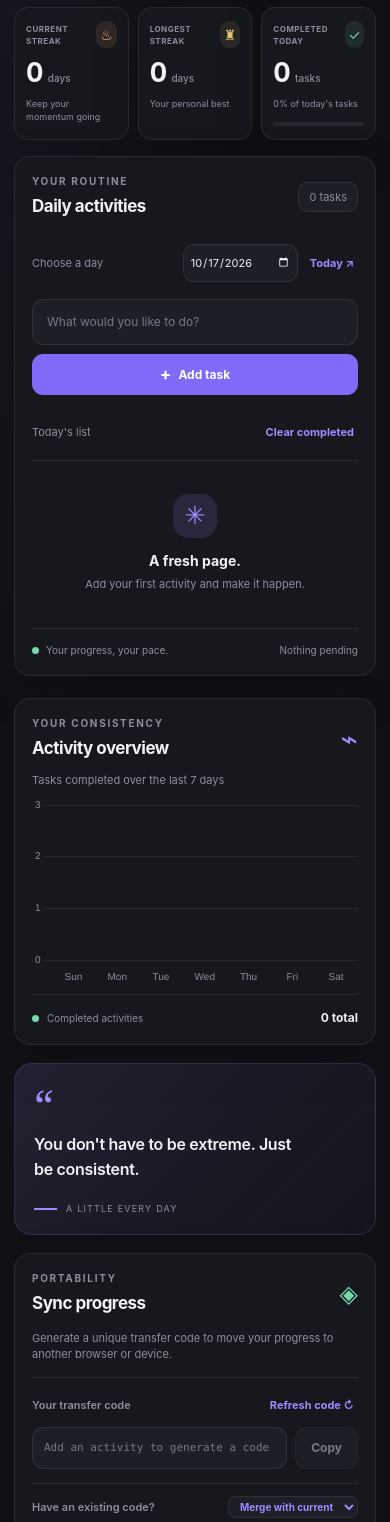
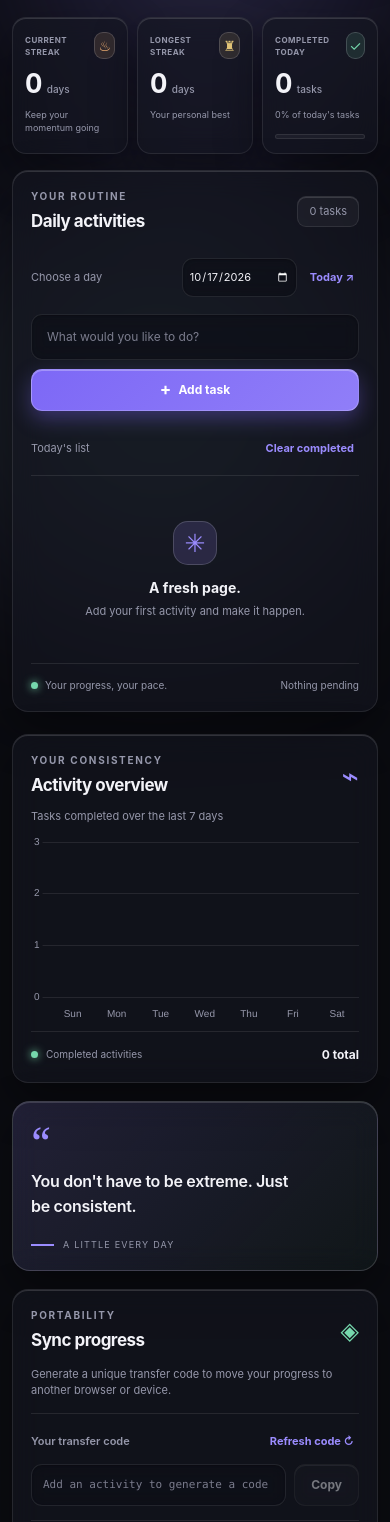
Before and after one commit to penguincodes-com/Activity-tracker, a plain HTML site: page index1.html in a window 390 px wide. Shown: the part 233-1755 px from the top of the page. Drawn offline with nearby package versions, Linux system fonts and the light colour scheme.

Commit message:
Added GlassMorphism

```diff
--- a/style2.css
+++ b/style2.css
@@ -1,41 +1,64 @@
-/* DAYFLOW — Activity Tracker */
+/* DAYFLOW — Activity Tracker Glassmorphic Edition */
 
 :root {
   color-scheme: dark;
-  --bg: #101114;
-  --surface: #17181e;
-  --surface-2: #1d1f27;
-  --surface-3: #242630;
-  --border: rgba(255,255,255,.075);
-  --text: #f1f1f6;
-  --muted: #8c8e9e;
+  --bg: #0b0c11;
+  --surface-solid: #151720;
+  --surface: rgba(22, 24, 34, 0.58);
+  --surface-2: rgba(255, 255, 255, 0.045);
+  --surface-3: rgba(30, 32, 46, 0.82);
+  --surface-hover: rgba(255, 255, 255, 0.08);
+  --surface-input: rgba(12, 13, 20, 0.55);
+
+  --border: rgba(255, 255, 255, 0.09);
+  --border-light: rgba(255, 255, 255, 0.16);
+  --border-focus: rgba(155, 140, 255, 0.45);
+
+  --text: #f3f3f8;
+  --muted: #9698ab;
   --accent: #9b8cff;
-  --accent-strong: #806af8;
-  --accent-soft: rgba(155,140,255,.13);
+  --accent-strong: #7d68f6;
+  --accent-soft: rgba(155, 140, 255, 0.16);
+
   --green: #76d9ad;
   --orange: #ffb978;
   --danger: #ff818b;
-  --shadow: 0 16px 50px rgba(0,0,0,.13);
+
+  --glass-blur: blur(14px);
+  --glass-blur-heavy: blur(22px);
+  --glass-specular: inset 0 1px 0 0 rgba(255, 255, 255, 0.14);
+  --glass-shadow: 0 18px 45px rgba(0, 0, 0, 0.38);
+
   --radius: 18px;
-  --transition: 180ms ease;
+  --transition: 180ms cubic-bezier(0.16, 1, 0.3, 1);
 }
 
 body.light-theme {
   color-scheme: light;
-  --bg: #f3f3f8;
-  --surface: #ffffff;
-  --surface-2: #f8f8fc;
-  --surface-3: #efedf8;
-  --border: rgba(30,30,60,.10);
-  --text: #222234;
-  --muted: #747487;
-  --accent: #7058dc;
-  --accent-strong: #6048ce;
-  --accent-soft: rgba(112,88,220,.10);
+  --bg: #ebeaf4;
+  --surface-solid: #ffffff;
+  --surface: rgba(255, 255, 255, 0.65);
+  --surface-2: rgba(255, 255, 255, 0.45);
+  --surface-3: rgba(240, 239, 250, 0.9);
+  --surface-hover: rgba(255, 255, 255, 0.85);
+  --surface-input: rgba(255, 255, 255, 0.58);
+
+  --border: rgba(255, 255, 255, 0.55);
+  --border-light: rgba(255, 255, 255, 0.85);
+  --border-focus: rgba(112, 88, 220, 0.45);
+
+  --text: #1d1e2e;
+  --muted: #6f7184;
+  --accent: #6f57dc;
+  --accent-strong: #5f45d1;
+  --accent-soft: rgba(111, 87, 220, 0.12);
+
   --green: #238e68;
   --orange: #a96320;
   --danger: #d63649;
-  --shadow: 0 16px 50px rgba(35,30,75,.06);
+
+  --glass-specular: inset 0 1px 0 0 rgba(255, 255, 255, 0.75);
+  --glass-shadow: 0 18px 45px rgba(35, 30, 75, 0.08);
 }
 
 * { box-sizing: border-box; }
@@ -45,14 +68,51 @@ html { scroll-behavior: smooth; }
 body {
   margin: 0;
   min-height: 100vh;
-  background:
-    radial-gradient(ellipse at 6% 0%, rgba(111,91,205,.09), transparent 38%),
-    var(--bg);
+  background-color: var(--bg);
   color: var(--text);
   font-family: Inter, "Segoe UI", system-ui, -apple-system, sans-serif;
   font-size: 14px;
   line-height: 1.5;
-  transition: background var(--transition), color var(--transition);
+  position: relative;
+  overflow-x: hidden;
+  transition: background-color var(--transition), color var(--transition);
+}
+
+/* ambient glowing mesh layers for realistic glass refraction */
+body::before,
+body::after {
+  content: "";
+  position: fixed;
+  border-radius: 50%;
+  pointer-events: none;
+  z-index: -1;
+  transform: translate3d(0, 0, 0);
+}
+
+body::before {
+  width: 580px;
+  height: 580px;
+  top: -120px;
+  left: -80px;
+  background: radial-gradient(circle, rgba(155, 140, 255, 0.22) 0%, rgba(125, 104, 246, 0.07) 50%, transparent 70%);
+  filter: blur(55px);
+}
+
+body::after {
+  width: 620px;
+  height: 620px;
+  bottom: -100px;
+  right: -80px;
+  background: radial-gradient(circle, rgba(118, 217, 173, 0.17) 0%, rgba(155, 140, 255, 0.07) 45%, transparent 70%);
+  filter: blur(65px);
+}
+
+body.light-theme::before {
+  background: radial-gradient(circle, rgba(155, 140, 255, 0.32) 0%, rgba(111, 87, 220, 0.12) 50%, transparent 70%);
+}
+
+body.light-theme::after {
+  background: radial-gradient(circle, rgba(118, 217, 173, 0.24) 0%, rgba(155, 140, 255, 0.1) 45%, transparent 70%);
 }
 
 button, input, select { font: inherit; }
@@ -62,8 +122,7 @@ button:focus-visible, input:focus-visible, select:focus-visible {
   outline-offset: 3px;
 }
 
-button:disabled { opacity: .45; cursor: not-allowed; }
-
+button:disabled { opacity: 0.45; cursor: not-allowed; }
 button { -webkit-tap-highlight-color: transparent; }
 
 .app-shell {
@@ -71,12 +130,23 @@ button { -webkit-tap-highlight-color: transparent; }
   margin: 0 auto;
 }
 
+/* sticky floating glass topbar */
 .topbar {
-  min-height: 82px;
+  min-height: 74px;
   display: flex;
   align-items: center;
   justify-content: space-between;
-  border-bottom: 1px solid var(--border);
+  position: sticky;
+  top: 14px;
+  z-index: 25;
+  margin: 14px 0 20px;
+  padding: 0 22px;
+  border: 1px solid var(--border);
+  background: var(--surface);
+  backdrop-filter: var(--glass-blur);
+  -webkit-backdrop-filter: var(--glass-blur);
+  border-radius: 20px;
+  box-shadow: var(--glass-shadow), var(--glass-specular);
 }
 
 .brand {
@@ -99,10 +169,10 @@ button { -webkit-tap-highlight-color: transparent; }
   background: var(--accent-soft);
   color: var(--accent);
   font-size: 23px;
+  border: 1px solid var(--border-light);
 }
 
 .brand-dot { color: var(--accent); }
-
 .topbar-right { display: flex; align-items: center; gap: 18px; }
 
 .save-status {
@@ -119,6 +189,7 @@ button { -webkit-tap-highlight-color: transparent; }
   border-radius: 50%;
   background: var(--green);
   flex-shrink: 0;
+  box-shadow: 0 0 8px var(--green);
 }
 
 .icon-button {
@@ -128,24 +199,31 @@ button { -webkit-tap-highlight-color: transparent; }
   height: 39px;
   border-radius: 12px;
   border: 1px solid var(--border);
-  background: var(--surface);
+  background: var(--surface-2);
+  backdrop-filter: var(--glass-blur);
+  -webkit-backdrop-filter: var(--glass-blur);
   font-size: 20px;
   cursor: pointer;
-  transition: transform var(--transition), background var(--transition);
+  box-shadow: var(--glass-specular);
+  transition: transform var(--transition), background-color var(--transition), border-color var(--transition);
 }
 
-.icon-button:hover { transform: rotate(12deg); background: var(--surface-3); }
+.icon-button:hover {
+  transform: rotate(12deg);
+  background: var(--surface-hover);
+  border-color: var(--border-light);
+}
 
 .welcome {
   display: flex;
   justify-content: space-between;
   align-items: center;
   gap: 20px;
-  padding: 37px 0 29px;
+  padding: 30px 0 25px;
 }
 
 .eyebrow {
-  margin: 0 0 9px;
+  margin: 0 0 8px;
   color: var(--muted);
   font-size: 10px;
   font-weight: 750;
@@ -162,20 +240,22 @@ h1 {
 }
 
 h1 span { color: var(--accent); }
-
 .subtitle { color: var(--muted); margin: 0; font-size: 14px; }
 
 .date-badge {
   display: flex;
   align-items: center;
   gap: 12px;
-  padding: 13px 16px;
+  padding: 13px 18px;
   border: 1px solid var(--border);
   background: var(--surface);
-  border-radius: 15px;
+  backdrop-filter: var(--glass-blur);
+  -webkit-backdrop-filter: var(--glass-blur);
+  border-radius: 16px;
+  box-shadow: var(--glass-shadow), var(--glass-specular);
 }
 
-.date-badge-icon { font-size: 25px; color: var(--accent); }
+.date-badge-icon { font-size: 24px; color: var(--accent); }
 .date-badge strong, .date-badge small { display: block; }
 .date-badge strong { font-size: 13px; }
 .date-badge small { color: var(--muted); font-size: 11px; margin-top: 2px; }
@@ -190,35 +270,44 @@ h1 span { color: var(--accent); }
 .stat-card, .panel {
   border: 1px solid var(--border);
   background: var(--surface);
+  backdrop-filter: var(--glass-blur);
+  -webkit-backdrop-filter: var(--glass-blur);
   border-radius: var(--radius);
-  box-shadow: var(--shadow);
+  box-shadow: var(--glass-shadow), var(--glass-specular);
+  transform: translateZ(0);
 }
 
 .stat-card {
   min-width: 0;
-  padding: 20px 22px;
-  transition: transform var(--transition), border-color var(--transition);
+  padding: 22px 24px;
+  contain: paint;
+  transition: transform var(--transition), border-color var(--transition), box-shadow var(--transition);
 }
 
-.stat-card:hover { transform: translateY(-2px); border-color: rgba(155,140,255,.25); }
+.stat-card:hover {
+  transform: translateY(-3px) translateZ(0);
+  border-color: var(--border-focus);
+  box-shadow: 0 22px 50px rgba(0, 0, 0, 0.42), var(--glass-specular);
+}
 
 .stat-top { display: flex; justify-content: space-between; align-items: center; gap: 10px; }
 .stat-label { font-size: 10px; color: var(--muted); font-weight: 750; letter-spacing: 1px; }
 
 .stat-icon {
-  width: 33px;
-  height: 33px;
+  width: 34px;
+  height: 34px;
   border-radius: 11px;
   display: grid;
   place-items: center;
   background: var(--accent-soft);
   color: var(--accent);
   font-size: 17px;
+  border: 1px solid var(--border-light);
 }
 
-.stat-icon.fire { color: var(--orange); background: rgba(255,185,120,.10); }
-.stat-icon.trophy { color: #e5c779; background: rgba(229,199,121,.10); }
-.stat-icon.check-icon { color: var(--green); background: rgba(118,217,173,.10); }
+.stat-icon.fire { color: var(--orange); background: rgba(255, 185, 120, 0.12); }
+.stat-icon.trophy { color: #e5c779; background: rgba(229, 199, 121, 0.12); }
+.stat-icon.check-icon { color: var(--green); background: rgba(118, 217, 173, 0.12); }
 
 .stat-value {
   margin-top: 12px;
@@ -232,8 +321,23 @@ h1 span { color: var(--accent); }
 .stat-value small { font-size: 12px; font-weight: 500; letter-spacing: 0; color: var(--muted); }
 .stat-foot { color: var(--muted); margin: 9px 0 0; font-size: 11px; }
 
-.progress-track { height: 4px; margin-top: 12px; background: var(--surface-3); border-radius: 8px; overflow: hidden; }
-.progress-fill { width: 0; height: 100%; border-radius: inherit; background: var(--green); transition: width 350ms ease; }
+.progress-track {
+  height: 5px;
+  margin-top: 13px;
+  background: var(--surface-2);
+  border-radius: 8px;
+  overflow: hidden;
+  border: 1px solid var(--border);
+}
+
+.progress-fill {
+  width: 0;
+  height: 100%;
+  border-radius: inherit;
+  background: var(--green);
+  box-shadow: 0 0 10px var(--green);
+  transition: width 350ms ease;
+}
 
 .main-grid {
   display: grid;
@@ -242,41 +346,53 @@ h1 span { color: var(--accent); }
   gap: 22px;
 }
 
-.panel { padding: 23px; min-width: 0; }
-
+.panel { padding: 24px; min-width: 0; }
 .panel-heading { display: flex; justify-content: space-between; align-items: center; gap: 12px; }
 .panel-heading .eyebrow { margin-bottom: 5px; }
-.panel-heading h2 { margin: 0; font-size: 19px; letter-spacing: -.5px; }
+.panel-heading h2 { margin: 0; font-size: 19px; letter-spacing: -0.5px; }
 
 .task-count {
   white-space: nowrap;
-  padding: 6px 10px;
+  padding: 6px 11px;
   border: 1px solid var(--border);
   background: var(--surface-2);
   color: var(--muted);
   border-radius: 9px;
   font-size: 11px;
+  box-shadow: var(--glass-specular);
 }
 
-.date-picker-row { display: flex; align-items: center; gap: 12px; margin: 24px 0 12px; }
+.date-picker-row { display: flex; align-items: center; gap: 12px; margin: 24px 0 14px; }
 .date-picker-row label { color: var(--muted); font-size: 12px; }
 
-input[type="date"], #taskInput, #editTaskInput, #exportCodeOutput, #importCodeInput {
+/* frosted input controls */
+input[type="date"],
+#taskInput,
+#editTaskInput,
+#exportCodeOutput,
+#importCodeInput {
   min-width: 0;
   color: var(--text);
-  background: var(--surface-2);
+  background: var(--surface-input);
+  backdrop-filter: blur(8px);
+  -webkit-backdrop-filter: blur(8px);
   border: 1px solid var(--border);
   border-radius: 11px;
-  padding: 11px 12px;
-  transition: border-color var(--transition), background var(--transition);
+  padding: 11px 13px;
+  box-shadow: inset 0 1px 2px rgba(0, 0, 0, 0.22);
+  transition: border-color var(--transition), box-shadow var(--transition), background-color var(--transition);
 }
 
 input[type="date"] { margin-left: auto; font-size: 12px; }
-input:focus { border-color: var(--accent); outline-offset: 2px; }
-input::placeholder { color: var(--muted); opacity: .8; }
+input:focus {
+  border-color: var(--accent);
+  outline: none;
+  box-shadow: 0 0 0 3px var(--accent-soft), inset 0 1px 2px rgba(0, 0, 0, 0.2);
+}
+input::placeholder { color: var(--muted); opacity: 0.8; }
 
 .text-button {
-  padding: 7px 4px;
+  padding: 7px 5px;
   border: 0;
   background: transparent;
   color: var(--accent);
@@ -285,11 +401,10 @@ input::placeholder { color: var(--muted); opacity: .8; }
   font-weight: 650;
   transition: opacity var(--transition);
 }
-
-.text-button:hover { opacity: .7; }
+.text-button:hover { opacity: 0.7; }
 
 .task-form { display: flex; gap: 9px; margin-top: 17px; }
-#taskInput { flex: 1; width: 100%; padding: 13px 14px; font-size: 12px; }
+#taskInput { flex: 1; width: 100%; padding: 13px 15px; font-size: 12px; }
 
 .add-button, .secondary-button {
   display: inline-flex;
@@ -298,22 +413,34 @@ input::placeholder { color: var(--muted); opacity: .8; }
   gap: 7px;
   border: 0;
   border-radius: 11px;
-  padding: 11px 15px;
-  background: var(--accent-strong);
-  color: white;
+  padding: 11px 16px;
   font-size: 12px;
   font-weight: 650;
   cursor: pointer;
   white-space: nowrap;
-  transition: transform var(--transition), filter var(--transition), background var(--transition);
+  transition: transform var(--transition), filter var(--transition), background-color var(--transition), box-shadow var(--transition);
+}
+
+.add-button {
+  background: linear-gradient(135deg, var(--accent-strong), #907ef8);
+  color: #ffffff;
+  border: 1px solid rgba(255, 255, 255, 0.22);
+  box-shadow: 0 8px 20px rgba(125, 104, 246, 0.35), inset 0 1px 0 rgba(255, 255, 255, 0.28);
 }
 
 .add-button:hover { filter: brightness(1.1); transform: translateY(-1px); }
-.add-button:active { transform: scale(.97); }
+.add-button:active { transform: scale(0.97); }
 .add-button span { font-size: 17px; line-height: 1; }
 
-.secondary-button { background: var(--surface-3); color: var(--text); border: 1px solid var(--border); }
-.secondary-button:hover { filter: brightness(1.1); }
+.secondary-button {
+  background: var(--surface-2);
+  backdrop-filter: blur(8px);
+  -webkit-backdrop-filter: blur(8px);
+  color: var(--text);
+  border: 1px solid var(--border);
+  box-shadow: var(--glass-specular);
+}
+.secondary-button:hover { background: var(--surface-hover); border-color: var(--border-light); }
 
 .form-message { min-height: 4px; margin: 0; color: var(--green); font-size: 11px; }
 .form-message.error { color: var(--danger); }
@@ -331,21 +458,37 @@ input::placeholder { color: var(--muted); opacity: .8; }
   font-size: 11px;
 }
 
-.task-list { list-style: none; padding: 0; margin: 0; }
+.task-list { list-style: none; padding: 0; margin: 12px 0 0; }
+
+/* frosted activity tiles */
 .task-item {
   display: flex;
   align-items: center;
   gap: 12px;
-  padding: 13px 2px;
-  border-bottom: 1px solid var(--border);
-  animation: task-enter 230ms ease both;
-  transition: opacity 200ms ease, background var(--transition);
+  padding: 13px 14px;
+  margin-bottom: 8px;
+  border-radius: 12px;
+  background: var(--surface-2);
+  border: 1px solid var(--border);
+  box-shadow: var(--glass-specular);
+  animation: task-enter 220ms ease both;
+  transition: opacity 190ms ease, transform var(--transition), background-color var(--transition), border-color var(--transition);
 }
-.task-item:last-child { border-bottom: 0; }
+
+.task-item:hover {
+  background: var(--surface-hover);
+  border-color: var(--border-light);
+}
+
+.task-item.completed {
+  opacity: 0.65;
+  background: rgba(255, 255, 255, 0.02);
+}
+
 .task-item.removing { opacity: 0; transform: translateX(12px); }
 
 @keyframes task-enter {
-  from { opacity: 0; transform: translateY(7px); }
+  from { opacity: 0; transform: translateY(6px); }
   to { opacity: 1; transform: translateY(0); }
 }
 
@@ -358,25 +501,27 @@ input::placeholder { color: var(--muted); opacity: .8; }
   margin: 0;
   display: grid;
   place-items: center;
-  border: 1.5px solid #666779;
+  border: 1.5px solid rgba(255, 255, 255, 0.3);
   border-radius: 7px;
-  background: transparent;
+  background: var(--surface-input);
   cursor: pointer;
-  transition: background 180ms ease, border-color 180ms ease, transform 180ms ease;
+  transition: background-color 180ms ease, border-color 180ms ease, transform 180ms ease;
 }
+
+body.light-theme .task-check { border-color: rgba(0, 0, 0, 0.25); }
 
 .task-check::after {
   content: "✓";
-  color: #17181e;
+  color: #121319;
   font-size: 14px;
   font-weight: 800;
   transform: scale(0);
-  transition: transform 180ms cubic-bezier(.2,.8,.2,1.5);
+  transition: transform 180ms cubic-bezier(0.2, 0.8, 0.2, 1.5);
 }
 
-.task-check:checked { background: var(--green); border-color: var(--green); }
+.task-check:checked { background: var(--green); border-color: var(--green); box-shadow: 0 0 10px rgba(118, 217, 173, 0.4); }
 .task-check:checked::after { transform: scale(1); }
-.task-check:active { transform: scale(.88); }
+.task-check:active { transform: scale(0.88); }
 
 .task-content { flex: 1; min-width: 0; }
 .task-name {
@@ -389,7 +534,7 @@ input::placeholder { color: var(--muted); opacity: .8; }
 .task-item.completed .task-name { color: var(--muted); text-decoration: line-through; text-decoration-color: var(--green); }
 .task-time { display: block; margin-top: 3px; font-size: 10px; color: var(--muted); }
 
-.task-actions { display: flex; gap: 4px; opacity: .7; transition: opacity var(--transition); }
+.task-actions { display: flex; gap: 4px; opacity: 0.7; transition: opacity var(--transition); }
 .task-item:hover .task-actions, .task-item:focus-within .task-actions { opacity: 1; }
 
 .task-action {
@@ -397,18 +542,29 @@ input::placeholder { color: var(--muted); opacity: .8; }
   height: 31px;
   border: 1px solid transparent;
   background: transparent;
-  border-radius: 9px;
+  border-radius: 8px;
   display: grid;
   place-items: center;
   color: var(--muted);
   cursor: pointer;
-  transition: background var(--transition), color var(--transition);
+  transition: background-color var(--transition), color var(--transition), border-color var(--transition);
 }
-.task-action:hover { background: var(--surface-3); color: var(--text); }
-.task-action.delete:hover { color: var(--danger); background: rgba(255,100,120,.1); }
+.task-action:hover { background: var(--surface-hover); border-color: var(--border); color: var(--text); }
+.task-action.delete:hover { color: var(--danger); background: rgba(255, 100, 120, 0.12); }
 
 .empty-state { padding: 33px 12px; text-align: center; }
-.empty-illustration { width: 44px; height: 44px; display: grid; place-items: center; margin: 0 auto 12px; background: var(--accent-soft); border-radius: 15px; color: var(--accent); font-size: 25px; }
+.empty-illustration {
+  width: 44px;
+  height: 44px;
+  display: grid;
+  place-items: center;
+  margin: 0 auto 12px;
+  background: var(--accent-soft);
+  border: 1px solid var(--border-light);
+  border-radius: 15px;
+  color: var(--accent);
+  font-size: 25px;
+}
 .empty-state h3 { margin-bottom: 5px; font-size: 14px; }
 .empty-state p { margin-bottom: 0; font-size: 11px; color: var(--muted); }
 .empty-state[hidden], .chart-wrap[hidden] { display: none; }
@@ -420,7 +576,7 @@ input::placeholder { color: var(--muted); opacity: .8; }
   gap: 10px;
   border-top: 1px solid var(--border);
   padding-top: 14px;
-  margin-top: 3px;
+  margin-top: 10px;
   color: var(--muted);
   font-size: 10px;
 }
@@ -429,27 +585,38 @@ input::placeholder { color: var(--muted); opacity: .8; }
 .side-column { display: grid; gap: 18px; }
 .chart-panel { padding-bottom: 18px; }
 .chart-icon { color: var(--accent); font-size: 29px; }
-
 .chart-description { margin: 10px 0 8px; color: var(--muted); font-size: 11px; }
 .chart-wrap { height: 185px; width: 100%; position: relative; }
 .chart-fallback { color: var(--muted); font-size: 11px; padding: 12px 0; }
-.chart-summary { display: flex; align-items: center; gap: 8px; padding-top: 14px; margin-top: 8px; border-top: 1px solid var(--border); color: var(--muted); font-size: 10px; }
+.chart-summary {
+  display: flex;
+  align-items: center;
+  gap: 8px;
+  padding-top: 14px;
+  margin-top: 8px;
+  border-top: 1px solid var(--border);
+  color: var(--muted);
+  font-size: 10px;
+}
 .chart-summary strong { margin-left: auto; color: var(--text); font-size: 12px; }
 
 .quote-card {
   overflow: hidden;
   position: relative;
   padding: 22px;
-  border: 1px solid rgba(155,140,255,.17);
+  border: 1px solid var(--border-light);
   border-radius: var(--radius);
-  background: linear-gradient(135deg, rgba(155,140,255,.13), rgba(155,140,255,.035));
+  background: linear-gradient(135deg, rgba(155, 140, 255, 0.16), rgba(118, 217, 173, 0.05));
+  backdrop-filter: var(--glass-blur);
+  -webkit-backdrop-filter: var(--glass-blur);
+  box-shadow: var(--glass-shadow), var(--glass-specular);
 }
 .quote-mark { display: block; color: var(--accent); font-family: Georgia, serif; font-size: 43px; line-height: 1; }
-.quote-text { max-width: 260px; margin: 6px 0 20px; font-size: 16px; font-weight: 600; letter-spacing: -.3px; line-height: 1.55; }
+.quote-text { max-width: 260px; margin: 6px 0 20px; font-size: 16px; font-weight: 600; letter-spacing: -0.3px; line-height: 1.55; }
 .quote-bottom { display: flex; align-items: center; gap: 9px; color: var(--muted); font-size: 9px; letter-spacing: 1.2px; }
 .quote-line { width: 23px; height: 2px; background: var(--accent); }
 
-/* Sync / Import-Export Panel */
+/* sync panel */
 .sync-panel { display: grid; gap: 14px; }
 .privacy-icon { color: var(--green); font-size: 24px; line-height: 1; }
 .sync-description { margin: 0; color: var(--muted); font-size: 11px; line-height: 1.45; }
@@ -475,19 +642,16 @@ input::placeholder { color: var(--muted); opacity: .8; }
 
 .sync-select {
   color: var(--accent);
-  background: var(--surface-2);
+  background: var(--surface-input);
   border: 1px solid var(--border);
   border-radius: 8px;
-  padding: 3px 7px;
+  padding: 4px 8px;
   font-size: 10px;
   font-weight: 650;
   cursor: pointer;
 }
 
-.sync-input-group {
-  display: flex;
-  gap: 8px;
-}
+.sync-input-group { display: flex; gap: 8px; }
 
 #exportCodeOutput, #importCodeInput {
   flex: 1;
@@ -497,10 +661,7 @@ input::placeholder { color: var(--muted); opacity: .8; }
   font-size: 11px;
 }
 
-#exportCodeOutput {
-  color: var(--muted);
-  user-select: all;
-}
+#exportCodeOutput { color: var(--muted); user-select: all; }
 
 .footer {
   display: flex;
@@ -510,42 +671,54 @@ input::placeholder { color: var(--muted); opacity: .8; }
   margin-top: 14px;
   color: var(--muted);
   font-size: 10px;
-  letter-spacing: .5px;
+  letter-spacing: 0.5px;
 }
 .footer-heart { color: #ed8caa; }
 
+/* frosted dialog */
 .edit-dialog {
   width: min(420px, calc(100% - 32px));
-  padding: 25px;
-  border: 1px solid var(--border);
-  border-radius: 20px;
-  background: var(--surface);
+  padding: 26px;
+  border: 1px solid var(--border-light);
+  border-radius: 22px;
+  background: var(--surface-3);
+  backdrop-filter: var(--glass-blur-heavy);
+  -webkit-backdrop-filter: var(--glass-blur-heavy);
   color: var(--text);
-  box-shadow: 0 30px 100px rgba(0,0,0,.45);
+  box-shadow: 0 32px 80px rgba(0, 0, 0, 0.55), var(--glass-specular);
 }
-.edit-dialog::backdrop { background: rgba(0,0,0,.65); backdrop-filter: blur(4px); }
+
+.edit-dialog::backdrop {
+  background: rgba(8, 9, 13, 0.65);
+  backdrop-filter: blur(8px);
+  -webkit-backdrop-filter: blur(8px);
+}
+
 .edit-dialog h2 { margin-bottom: 20px; font-size: 22px; }
 .edit-dialog label { display: block; margin-bottom: 8px; color: var(--muted); font-size: 12px; }
 #editTaskInput { width: 100%; }
 .dialog-actions { display: flex; justify-content: flex-end; gap: 9px; margin-top: 20px; }
 
+/* floating glass toast */
 .toast {
   position: fixed;
-  z-index: 10;
+  z-index: 50;
   bottom: 24px;
   left: 50%;
   max-width: calc(100% - 32px);
-  padding: 12px 17px;
-  border: 1px solid var(--border);
-  border-radius: 12px;
+  padding: 12px 18px;
+  border: 1px solid var(--border-light);
+  border-radius: 14px;
   background: var(--surface-3);
+  backdrop-filter: var(--glass-blur);
+  -webkit-backdrop-filter: var(--glass-blur);
   color: var(--text);
-  box-shadow: var(--shadow);
+  box-shadow: 0 20px 45px rgba(0, 0, 0, 0.42), var(--glass-specular);
   font-size: 12px;
   opacity: 0;
   pointer-events: none;
-  transform: translate(-50%, 12px);
-  transition: opacity 180ms ease, transform 180ms ease;
+  transform: translate(-50%, 14px);
+  transition: opacity 200ms ease, transform 200ms cubic-bezier(0.16, 1, 0.3, 1);
 }
 .toast.visible { opacity: 1; transform: translate(-50%, 0); }
 
@@ -556,9 +729,25 @@ input::placeholder { color: var(--muted); opacity: .8; }
   padding: 0;
   margin: -1px;
   overflow: hidden;
-  clip: rect(0,0,0,0);
+  clip: rect(0, 0, 0, 0);
   white-space: nowrap;
   border: 0;
+}
+
+/* solid fallback for browsers without backdrop-filter support */
+@supports not (backdrop-filter: blur(1px)) {
+  .topbar,
+  .stat-card,
+  .panel,
+  .date-badge,
+  .quote-card,
+  .edit-dialog,
+  .toast,
+  .task-item,
+  .secondary-button,
+  .icon-button {
+    background-color: var(--surface-solid) !important;
+  }
 }
 
 @media (min-width: 1400px) {
@@ -573,40 +762,39 @@ input::placeholder { color: var(--muted); opacity: .8; }
 }
 
 @media (max-width: 600px) {
-  .app-shell { width: calc(100% - 28px); }
-  .topbar { min-height: 68px; }
-  .welcome { align-items: flex-start; padding: 28px 0 23px; }
-  .welcome h1 { font-size: 30px; }
+  .app-shell { width: calc(100% - 24px); }
+  .topbar { min-height: 66px; top: 8px; margin: 8px 0 16px; padding: 0 16px; }
+  .welcome { align-items: flex-start; padding: 22px 0 20px; }
+  .welcome h1 { font-size: 29px; }
   .subtitle { font-size: 12px; }
-  .date-badge { padding: 9px; gap: 7px; }
+  .date-badge { padding: 9px 12px; gap: 7px; }
   .date-badge-icon { font-size: 20px; }
   .date-badge strong { font-size: 11px; }
   .date-badge small { font-size: 9px; }
   .stats-grid { gap: 9px; margin-bottom: 16px; }
-  .stat-card { padding: 13px 11px; border-radius: 14px; }
-  .stat-label { font-size: 8px; letter-spacing: .5px; }
+  .stat-card { padding: 14px 12px; border-radius: 14px; }
+  .stat-label { font-size: 8px; letter-spacing: 0.5px; }
   .stat-icon { width: 27px; height: 27px; border-radius: 9px; font-size: 14px; }
   .stat-value { font-size: 27px; margin-top: 10px; }
   .stat-value small { font-size: 10px; }
   .stat-foot { font-size: 9px; }
-  .panel { padding: 17px; border-radius: 16px; }
+  .panel { padding: 18px; border-radius: 16px; }
   .panel-heading h2 { font-size: 17px; }
   .task-form { flex-wrap: wrap; }
   #taskInput { flex-basis: 100%; }
-  .add-button { min-height: 41px; }
-  .task-form .add-button { width: 100%; }
+  .add-button { min-height: 41px; width: 100%; }
   .date-picker-row { gap: 8px; flex-wrap: wrap; }
   .date-picker-row label { font-size: 11px; }
   input[type="date"] { max-width: 58%; padding: 9px 6px; font-size: 11px; }
   .side-column { grid-template-columns: minmax(0, 1fr); }
   .sync-panel { grid-column: auto; }
   .chart-wrap { height: 190px; }
-  .quote-card { padding: 19px; }
+  .quote-card { padding: 18px; }
   .footer { font-size: 9px; }
 }
 
 @media (max-width: 360px) {
-  .app-shell { width: calc(100% - 20px); }
+  .app-shell { width: calc(100% - 16px); }
   .welcome { flex-direction: column; }
   .stats-grid { grid-template-columns: 1fr; }
   .stat-card { padding: 15px; }
@@ -617,8 +805,8 @@ input::placeholder { color: var(--muted); opacity: .8; }
 @media (prefers-reduced-motion: reduce) {
   *, *::before, *::after {
     scroll-behavior: auto !important;
-    animation-duration: .01ms !important;
+    animation-duration: 0.01ms !important;
     animation-iteration-count: 1 !important;
-    transition-duration: .01ms !important;
+    transition-duration: 0.01ms !important;
   }
 }
```
Also changed, not shown: index1.html (+1 -1 lines).
